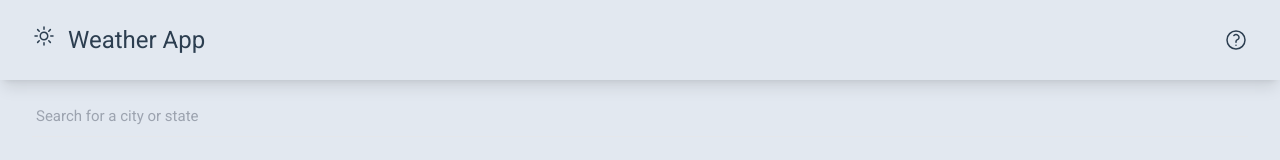
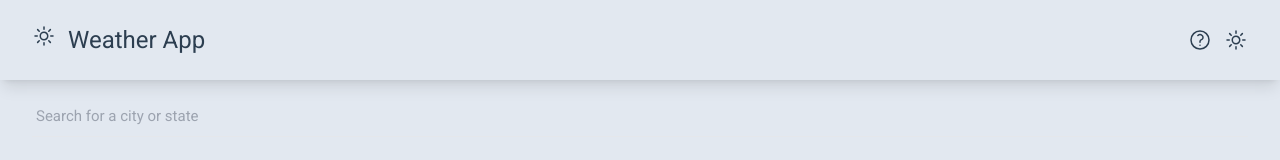
Before and after one commit to mslmyrtd/WeatherAppVue, a Vue app: page / in a window 1280 px wide. Shown: the top 160 px of the page. Built offline with nearby package versions, Linux system fonts and the light colour scheme.

Commit message:
added dark mode to navbar

```diff
--- a/src/components/SiteNavigation.vue
+++ b/src/components/SiteNavigation.vue
@@ -2,33 +2,37 @@
 import { RouterLink, useRoute, useRouter } from "vue-router";
 import Modal from "@/components/Modal.vue";
 import { ref } from "vue";
-import { uid } from 'uid';
+import { uid } from "uid";
+import {useDark,useToggle} from "@vueuse/core"
 
-const route =useRoute()
-const router=useRouter()
+const route = useRoute();
+const router = useRouter();
 const modalActive = ref(null);
-const savedCities=ref([])
-const addCity=()=>{
-  if(localStorage.getItem('savedCities')){
-    savedCities.value=JSON.parse(localStorage.getItem('savedCities'))
+const savedCities = ref([]);
+
+const isDark=useDark();
+const toggleDark=useToggle(isDark)
+console.log(isDark.value)
+
+const addCity = () => {
+  if (localStorage.getItem("savedCities")) {
+    savedCities.value = JSON.parse(localStorage.getItem("savedCities"));
   }
-  const locationObj={
-    id:uid(),
-    state:route.params.state,
-    city:route.params.city,
-    coords:{
-      lat:route.query.lat,
-      lng:route.query.lng
-    }
+  const locationObj = {
+    id: uid(),
+    state: route.params.state,
+    city: route.params.city,
+    coords: {
+      lat: route.query.lat,
+      lng: route.query.lng,
+    },
   };
-  savedCities.value.push(locationObj)
-  localStorage.setItem(
-    "savedCities", JSON.stringify(savedCities.value)
-  );
-  let query=Object.assign({},route.query);
+  savedCities.value.push(locationObj);
+  localStorage.setItem("savedCities", JSON.stringify(savedCities.value));
+  let query = Object.assign({}, route.query);
   delete query.preview;
-  router.replace({query})
-}
+  router.replace({ query });
+};
 
 const toggleModal = () => {
   modalActive.value = !modalActive.value;
@@ -36,10 +40,10 @@ const toggleModal = () => {
 </script>
 
 <template>
-  <header class="sticky top-0 bg-slate-200 shadow-lg z-10">
+  <header class="sticky top-0 bg-slate-200 shadow-lg z-10 dark:bg-slate-400">
     <nav class="container flex flex-col sm:flex-row items-center gap-4 py-6">
       <RouterLink :to="{ name: 'home' }">
-        <div class="flex item-center gap-3 ">
+        <div class="flex item-center gap-3">
           <svg
             xmlns="http://www.w3.org/2000/svg"
             fill="none"
@@ -89,8 +93,40 @@ const toggleModal = () => {
             d="M12 9v6m3-3H9m12 0a9 9 0 11-18 0 9 9 0 0118 0z"
           />
         </svg>
+        <svg
+        v-if="isDark"
+        @click="toggleDark()"
+          xmlns="http://www.w3.org/2000/svg"
+          fill="none"
+          viewBox="0 0 24 24"
+          stroke-width="1.5"
+          stroke="currentColor"
+          class="w-6 h-6 text-xl hover:text-slate-400 duration-150 cursor-pointer"
+        >
+          <path
+            stroke-linecap="round"
+            stroke-linejoin="round"
+            d="M21.752 15.002A9.718 9.718 0 0118 15.75c-5.385 0-9.75-4.365-9.75-9.75 0-1.33.266-2.597.748-3.752A9.753 9.753 0 003 11.25C3 16.635 7.365 21 12.75 21a9.753 9.753 0 009.002-5.998z"
+          />
+        </svg>
+         <svg
+         v-else
+         @click="!toggleDark()"
+            xmlns="http://www.w3.org/2000/svg"
+            fill="none"
+            viewBox="0 0 24 24"
+            stroke-width="1.5"
+            stroke="currentColor"
+            class="w-6 h-6 text-2xl hover:text-slate-400 duration-150 cursor-pointer"
+          >
+            <path
+              stroke-linecap="round"
+              stroke-linejoin="round"
+              d="M12 3v2.25m6.364.386l-1.591 1.591M21 12h-2.25m-.386 6.364l-1.591-1.591M12 18.75V21m-4.773-4.227l-1.591 1.591M5.25 12H3m4.227-4.773L5.636 5.636M15.75 12a3.75 3.75 0 11-7.5 0 3.75 3.75 0 017.5 0z"
+            />
+          </svg>
       </div>
-      <Modal :modalActive="modalActive" @close-modal='toggleModal'>
+      <Modal :modalActive="modalActive" @close-modal="toggleModal">
         <div class="text-black">
           <h1 class="text-2xl mb-1">About:</h1>
           <p class="mb-4">
```
